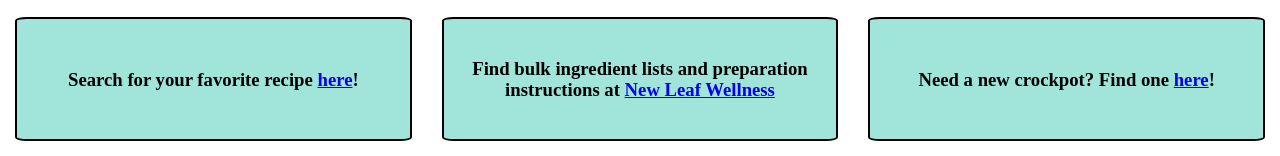
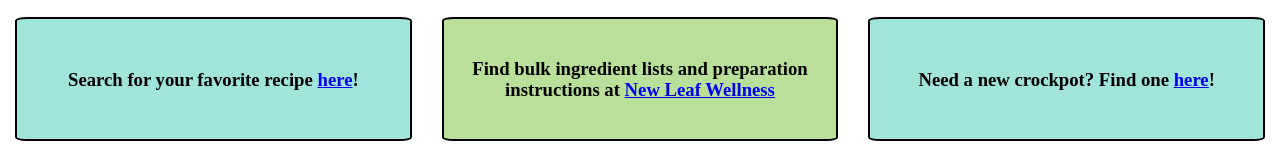
Before and after one commit to waweir/w1d1-make-a-page, a plain HTML site: page index.html in a window 1280 px wide. Shown: the part 743-899 px from the top of the page. Drawn offline with nearby package versions, Linux system fonts and the light colour scheme; a script that the page names is missing.

Commit message:
Added ID

```diff
--- a/css/global.css
+++ b/css/global.css
@@ -64,3 +64,6 @@
 a:hover {
     color: white;
 }
+#middle{
+    background-color: rgb(185, 223, 155);
+}
--- a/index.html
+++ b/index.html
@@ -123,7 +123,7 @@
   <div class="footer align">
     <h3>Search for your favorite recipe <a href="http://pinterest.com">here</a>!</h3>
   </div>
-  <div class="footer align">
+  <div id="middle" class="footer align">
     <h3>Find bulk ingredient lists and preparation instructions at <a href="http://newleafwellness.biz/">New Leaf Wellness</a></h3>
   </div>
   <div class="footer align">
```
